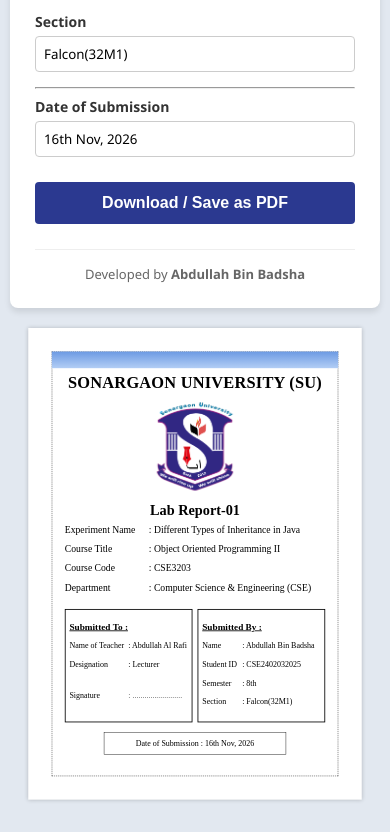
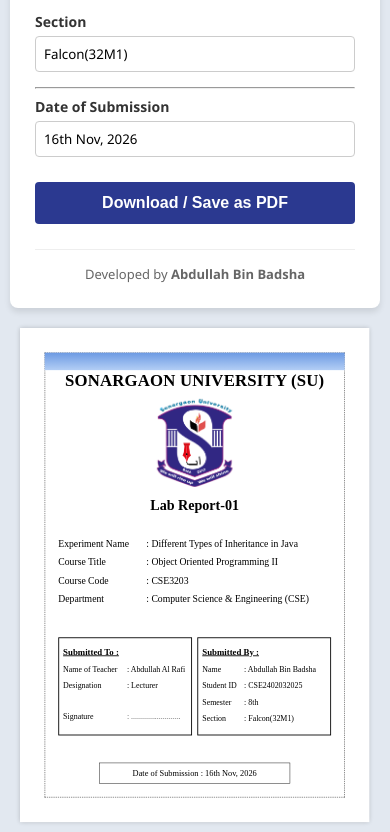
Before and after one commit to Badsha7175/su_cover_page, a plain HTML site: page index.html in a window 390 px wide. Shown: the part 849-1681 px from the top of the page. Before the commit the page ends 1659 px from the top, so only its background shows below. Drawn offline with Linux system fonts and the light colour scheme.

Commit message:
Enhance responsiveness and print styles in index.html
Added scaling support for mobile devices and improved print styles.

```diff
--- a/index.html
+++ b/index.html
@@ -6,11 +6,13 @@
     <meta name="viewport" content="width=device-width, initial-scale=1.0">
     <title>Dynamic Lab Report Generator</title>
     <style>
-        /* --- Workspace & Form Styles (Screen Only) --- */
+        /* --- CSS Variables for Perfect Scaling --- */
         :root {
+            --scale-factor: 1;
             --bg-color: #e2e8f0;
         }
 
+        /* --- Workspace & Form Styles (Screen Only) --- */
         body {
             font-family: 'Segoe UI', Tahoma, Geneva, Verdana, sans-serif;
             background-color: var(--bg-color);
@@ -86,36 +88,41 @@
         }
 
         /* --- Your Original A4 Page Styles --- */
-        .preview-wrapper {
-            font-family: 'Times New Roman', Times, serif;
+        .preview-outer {
             display: flex;
             justify-content: center;
             width: 100%;
-            height: auto;
-            overflow: visible; /* Ensure nothing is cut off */
+        }
+
+        .preview-wrapper {
+            width: calc(794px * var(--scale-factor));
+            height: calc(1123px * var(--scale-factor));
+            position: relative;
         }
 
         .page-container {
-            width: 794px; /* Exact A4 width at 96dpi */
-            height: 1123px; /* Exact A4 height at 96dpi */
+            width: 794px; /* Exact A4 width in px (96dpi) */
+            height: 1123px; /* Exact A4 height in px (96dpi) */
             background: #fff;
             box-shadow: 0 0 10px rgba(0, 0, 0, 0.2);
-            padding: 56px; /* Approx 15mm */
+            /* Standard screen padding */
+            padding: 56px;
             box-sizing: border-box;
-            transform-origin: top center;
-            flex-shrink: 0;
+            transform-origin: top left;
+            transform: scale(var(--scale-factor));
+            font-family: 'Times New Roman', Times, serif;
         }
 
         .border-box {
             border: 1.5px dashed #000;
             position: relative;
             box-sizing: border-box;
-            height: 100%; /* Uses full container height */
+            height: 100%;
             display: flex;
             flex-direction: column;
             align-items: center;
             justify-content: space-between;
-            padding: 50px 30px 40px 30px;
+            padding: 40px 30px 30px 30px;
         }
 
         .top-banner {
@@ -136,35 +143,35 @@
         }
 
         .header h1 {
-            font-size: 39px;
+            font-size: 38px;
             font-weight: 600;
-            margin: 0 0 25px 0;
+            margin: 0 0 20px 0;
             letter-spacing: 0.5px;
         }
 
         .logo-placeholder {
             display: inline-block;
-            width: 190px;
-            height: 210px;
-            margin-bottom: 25px;
+            width: 180px;
+            height: 200px;
+            margin-bottom: 20px;
             object-fit: contain;
         }
 
         .header h2 {
-            font-size: 34px;
+            font-size: 32px;
             font-weight: 600;
             margin: 0;
         }
 
         .info-table {
             width: 100%;
-            font-size: 23px;
+            font-size: 22px;
             border-collapse: collapse;
-            margin-bottom: 25px;
+            margin-bottom: 20px;
         }
 
         .info-table td {
-            padding: 10px 0;
+            padding: 8px 0;
             vertical-align: top;
         }
 
@@ -183,16 +190,16 @@
         .submit-box {
             width: 49%;
             border: 2px solid #000;
-            padding: 20px 9px;
-            font-size: 19px;
-            line-height: 1.8;
+            padding: 15px 9px;
+            font-size: 18px;
+            line-height: 1.6;
             box-sizing: border-box;
             background: #fff;
             z-index: 2;
         }
 
         .submit-title {
-            font-size: 22px;
+            font-size: 20px;
             font-weight: bold;
             margin-bottom: 10px;
         }
@@ -204,86 +211,67 @@
 
         .flex-row {
             display: flex;
-            margin-bottom: 10px;
+            margin-bottom: 8px;
         }
 
-        .flex-row .label { width: 140px; }
+        /* Prevent text wrapping in submit boxes */
+        .flex-row .label { width: 145px; }
         .flex-row .label-student { width: 95px; }
         .flex-row .value { flex: 1; }
 
         .footer-date {
             border: 1px solid #000;
             width: 70%;
-            padding: 15px;
+            padding: 12px;
             text-align: center;
             font-size: 19px;
             background: #fff;
             box-sizing: border-box;
-            /* Changed margin-top to a smaller, controlled value */
-            margin-top: 20px;
-            /* Added margin-bottom to ensure it stays inside the border */
-            margin-bottom: 10px;
+            margin: 15px auto 0 auto;
         }
 
         /* --- Responsive Design (Mobile/Tablet) --- */
         @media (max-width: 1024px) {
+            :root { --scale-factor: 0.8; }
             body {
                 flex-direction: column;
                 align-items: center;
                 padding: 10px;
                 gap: 20px;
             }
-
             .form-container {
                 max-width: 100%;
                 height: auto;
                 max-height: none;
                 overflow-y: visible;
             }
-
-            .preview-wrapper {
-                justify-content: center;
-                /* Crucial for mobile view scaling */
-                transform-origin: top center;
-                transform: scale(0.8);
-                margin-bottom: -224px; /* 1123 * (1 - 0.8) */
-            }
-
-            .page-container {
-                /* Removed zoom, using transform on wrapper instead */
-                transform: none;
-            }
         }
 
         @media (max-width: 768px) {
-            .preview-wrapper {
-                transform: scale(0.6);
-                margin-bottom: -449px;
-            }
+            :root { --scale-factor: 0.6; }
         }
 
         @media (max-width: 480px) {
-            .preview-wrapper {
-                transform: scale(0.42);
-                margin-bottom: -651px;
-            }
+            :root { --scale-factor: 0.44; }
         }
 
         @media (max-width: 380px) {
-            .preview-wrapper {
-                transform: scale(0.35);
-                margin-bottom: -730px;
-            }
+            :root { --scale-factor: 0.36; }
         }
 
-        /* --- Print Specific Styles --- */
+        /* --- FINAL FIX FOR MOBILE PRINTING (SAMSUNG & CHROME) --- */
         @page {
             size: A4 portrait;
-            /* Force exact A4 size on print, eliminating default browser margins */
-            margin: 0 !important;
+            /* Absolute zero margins to let the div control the spacing */
+            margin: 0;
+            padding: 0;
         }
 
         @media print {
+            :root {
+                --scale-factor: 1 !important;
+            }
+
             body {
                 background: none;
                 padding: 0;
@@ -292,42 +280,61 @@
             }
 
             .form-container {
-                display: none;
+                display: none !important;
+            }
+
+            .preview-outer {
+                display: block;
+                height: 100%;
             }
 
             .preview-wrapper {
-                display: block;
-                transform: none !important; /* Reset transform */
+                width: 210mm !important;
+                /* Crucial: let wrapper be 100% of the printed page height */
+                height: 297mm !important;
                 margin: 0 !important;
                 padding: 0 !important;
-                height: 1123px !important;
+                position: absolute;
+                top: 0;
+                left: 0;
             }
 
             .page-container {
                 box-shadow: none !important;
                 margin: 0 !important;
+                /* Force Exact dimensions */
                 width: 210mm !important;
-                /* Set exact height for A4 */
                 height: 297mm !important;
+                max-height: 297mm !important;
+                /* Reduced physical padding on the container so the border box expands */
+                padding: 5mm !important;
                 transform: none !important;
                 page-break-after: avoid !important;
                 page-break-inside: avoid !important;
                 break-inside: avoid !important;
-                /* Dynamically reduce padding specifically for mobile print rendering */
-                padding: 10mm 15mm !important;
                 overflow: hidden !important;
+                position: absolute;
+                top: 0;
+                left: 0;
             }
 
             .border-box {
-                height: 100% !important;
+                /* Make the border box take up the remaining space inside the 5mm padding */
+                height: calc(100% - 10mm) !important;
+                max-height: calc(100% - 10mm) !important;
+                /* Inner padding to keep content away from the dashed border */
+                padding: 10mm 15mm 10mm 15mm !important;
                 page-break-inside: avoid !important;
-                /* Reduce internal padding during print to pull the date section up */
-                padding: 30px 30px 10px 30px !important;
+                box-sizing: border-box !important;
             }
 
-            /* Give the date section slightly less top margin during print to fit perfectly */
+            /* Squeeze the elements vertically during print to guarantee fit */
+            .header h1 { margin-bottom: 10px !important; }
+            .logo-placeholder { margin-bottom: 10px !important; height: 160px !important; }
+            .info-table { margin-bottom: 10px !important; }
+
             .footer-date {
-                margin-top: 10px !important;
+                margin-top: 5px !important;
                 margin-bottom: 0 !important;
             }
         }
@@ -402,6 +409,7 @@
     </div>
 
     <!-- 2. Preview Section (Your A4 Page) -->
+    <div class="preview-outer">
         <div class="preview-wrapper">
             <div class="page-container">
                 <div class="border-box">
@@ -475,6 +483,7 @@
                 </div>
             </div>
         </div>
+    </div>
 
     <!-- 3. JavaScript for Data Binding -->
     <script>
```
Lines whose indentation alone changed are shown as unchanged.
